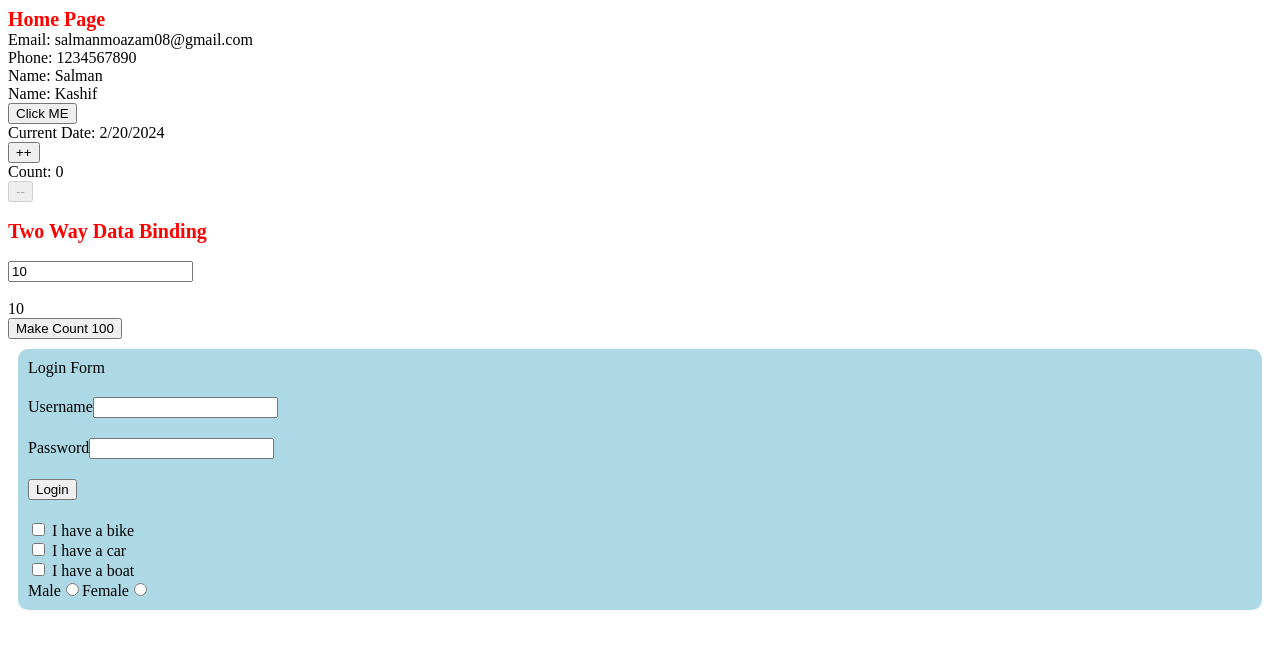
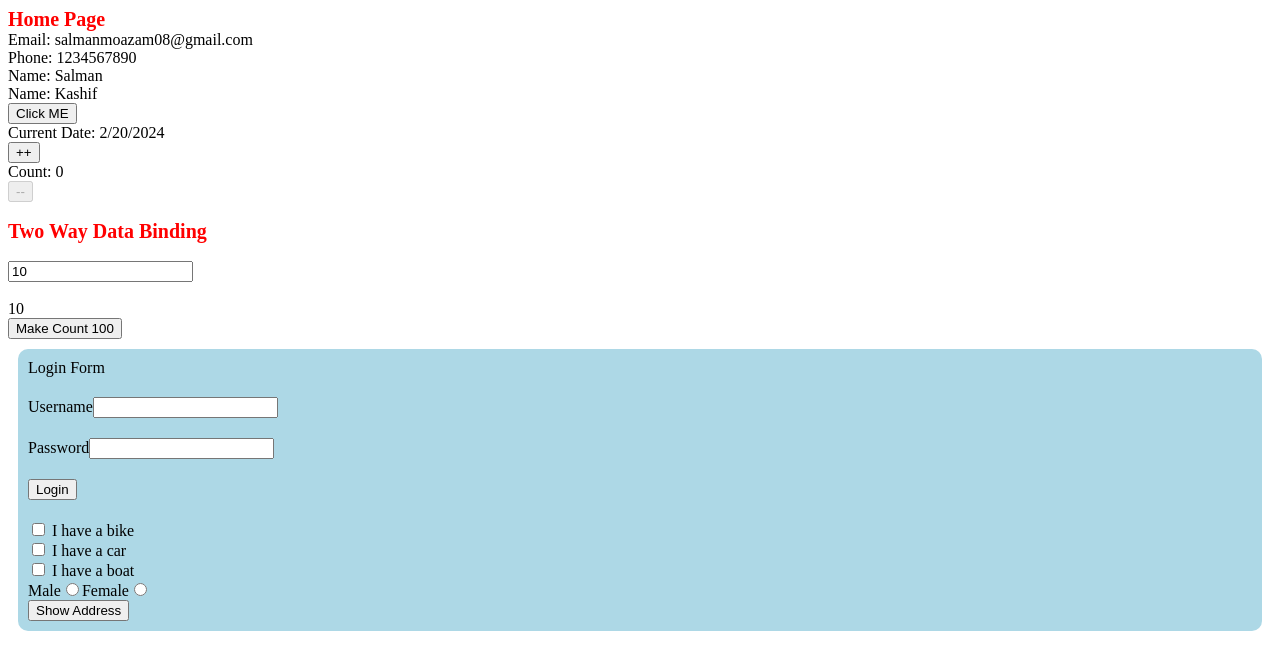
Before and after one commit to Moazam05/learn-vue-js, a Vue app: page / in a window 1280 px wide. Shown: the top 670 px of the page. Built offline with nearby package versions, Linux system fonts and the light colour scheme.

Commit message:
condition base component show

```diff
--- a/src/components/Contact.vue
+++ b/src/components/Contact.vue
@@ -73,6 +73,13 @@
         id="male"
       />
     </div>
+
+    <div>
+      <button @click="showAddress">
+        {{ formValues?.showAddress ? "Hide Address" : "Show Address" }}
+      </button>
+      <div v-if="formValues.showAddress">Address Show</div>
+    </div>
   </div>
 </template>
 
@@ -83,6 +90,7 @@ const formValues = reactive({
   username: "",
   password: "",
   gender: null,
+  showAddress: false,
 });
 
 const vehicles = reactive({
@@ -90,6 +98,10 @@ const vehicles = reactive({
   car: false,
   boat: false,
 });
+
+const showAddress = () => {
+  formValues.showAddress = !formValues.showAddress;
+};
 
 const submitHandle = () => {
   console.log("Form submitted");
```
